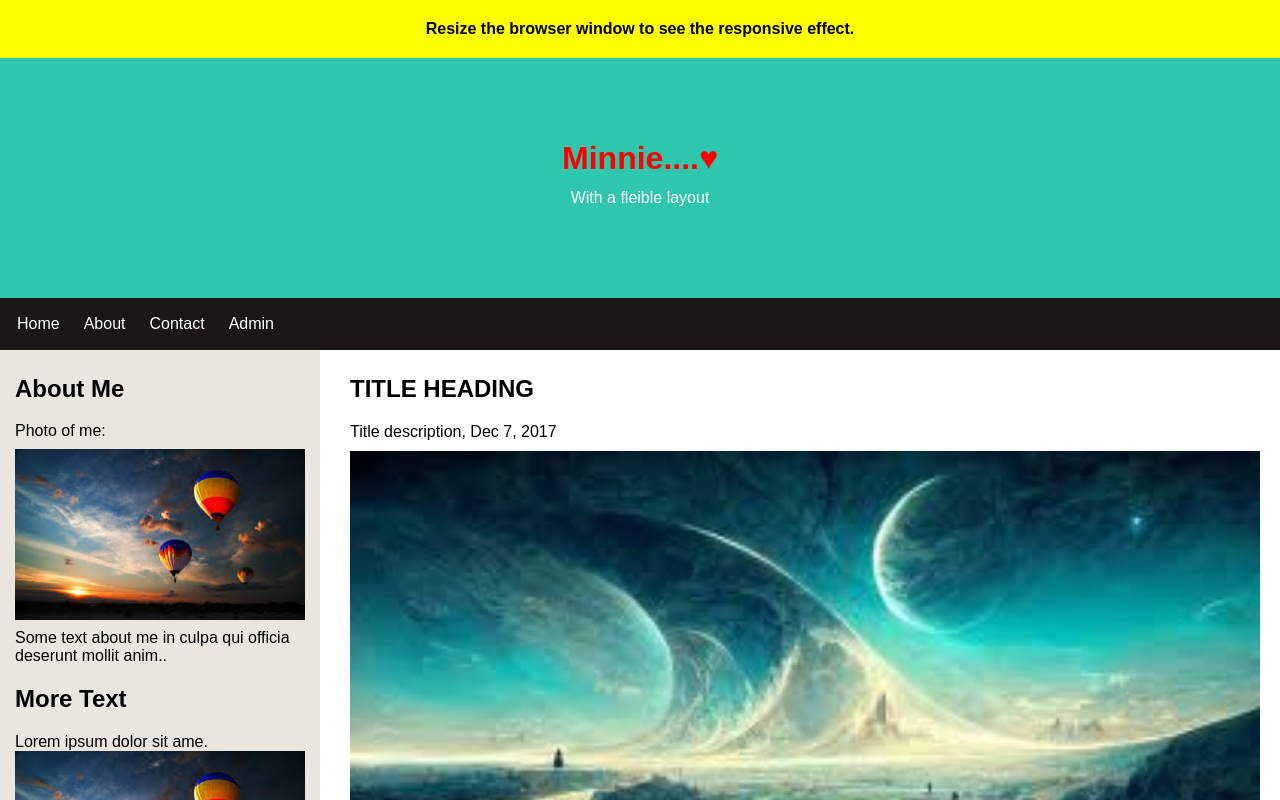
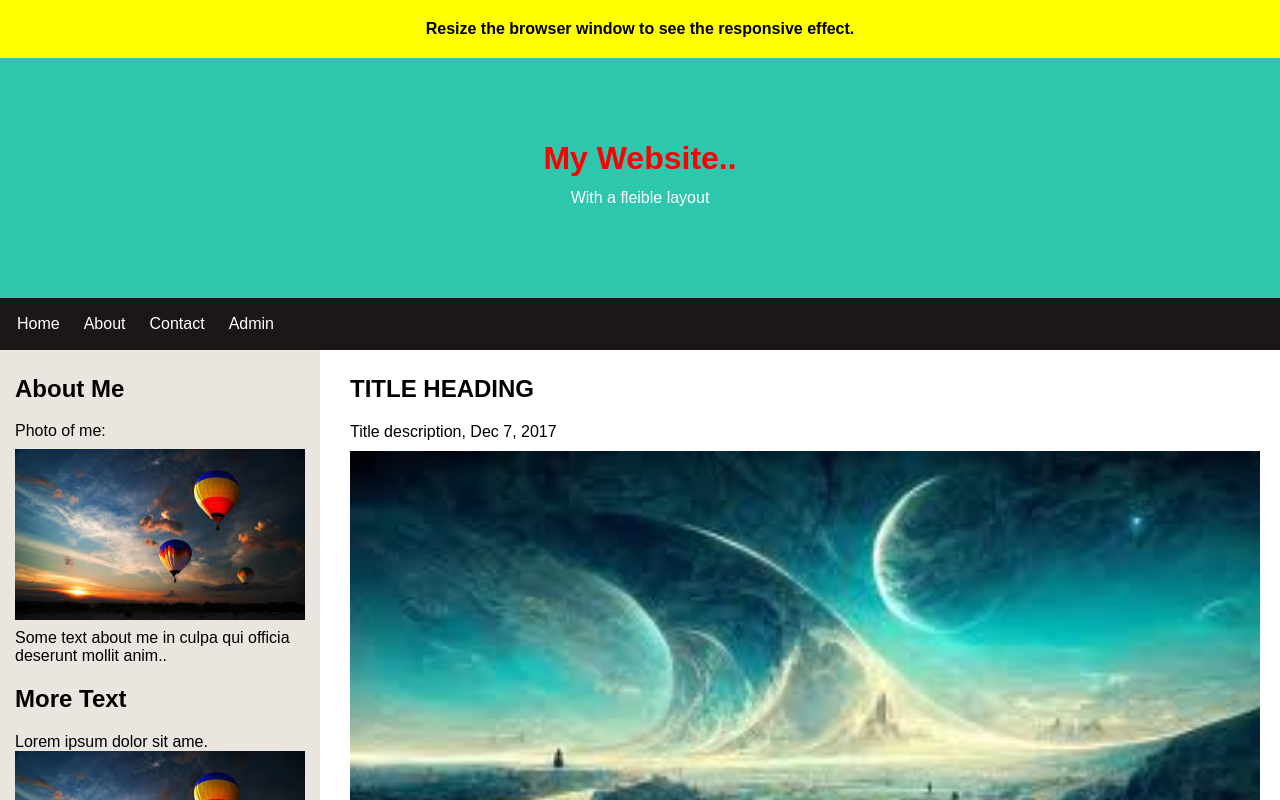
Before and after one commit to Manish-jadav/res_layout, a plain HTML site: page index.html in a window 1280 px wide. Shown: the top 800 px of the page. Drawn offline with Linux system fonts and the light colour scheme.

Commit message:
Add files via upload

```diff
--- a/index.html
+++ b/index.html
@@ -103,7 +103,7 @@
             <strong>Resize the browser window to see the responsive effect.</strong>
         </div>
         <div class="aqua_block">
-            <h1 style="color: red;">Minnie....♥ </h1>
+            <h1 style="color: red;">My Website.. </h1>
             <p>With a fleible layout</p>
         </div>
         <div class="link_block">
```
